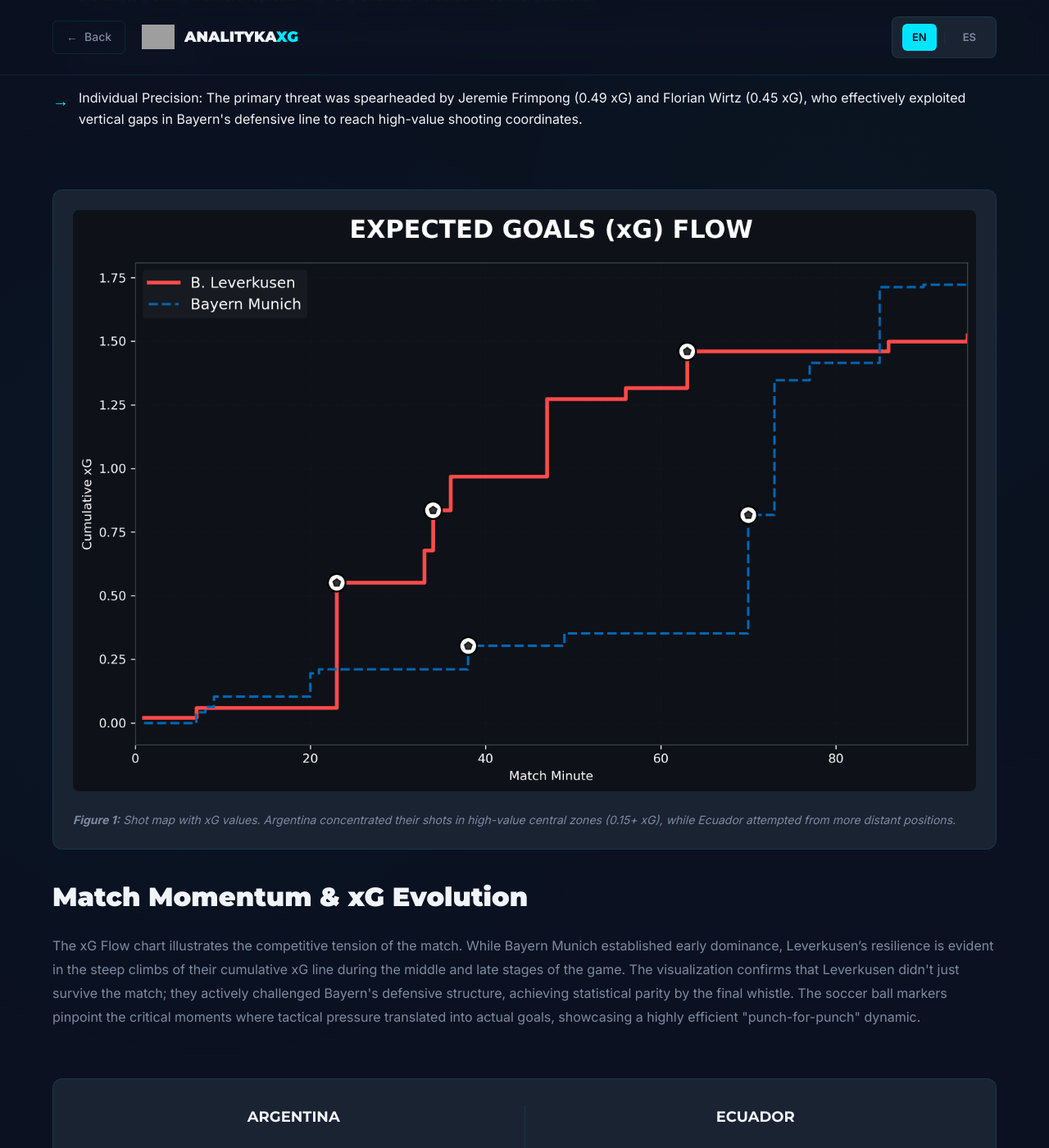
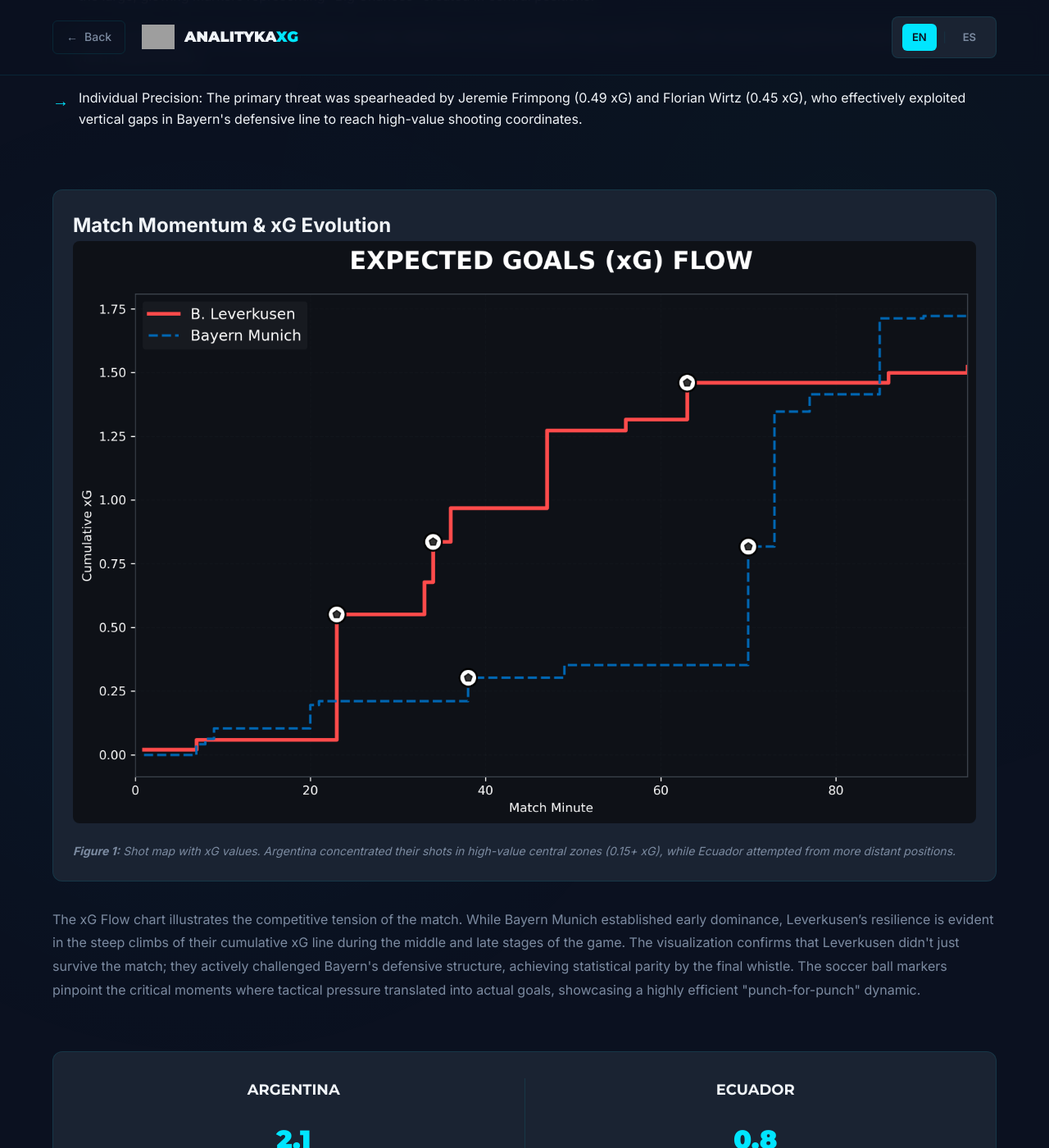
Before and after one commit to Fiallos77/analitykaXG, a Jekyll site: the page built from reports/argentina-ecuador-2024.md, in a window 1280 px wide and 1400 px high, scrolled down 2454 px. Shown: the whole window at 82% size. Built offline with Jekyll 4.4.1, drawn with Linux system fonts in a browser that asks for light colours; part of the change alters nothing that is shown; grey boxes are pictures that could not be loaded.

```diff
--- a/reports/argentina-ecuador-2024.md
+++ b/reports/argentina-ecuador-2024.md
@@ -75,6 +75,7 @@ lang: en
 
  <!-- Visualization 2: XG -->
     <div class="visualization">
+    <h2>Match Momentum & xG Evolution</h2>
         <img src="{{ site.baseurl }}/assets/images/xg_flow_final_leverkusen.png" alt="Shot Map Bayern Munich vs Leverkusen">
         <p class="viz-caption">
             <strong>Figure 1:</strong> Shot map with xG values. Argentina concentrated their shots
@@ -84,7 +85,7 @@ lang: en
 
     <!-- Section 2: xG Analysis -->
     <div class="content-section">
-        <h2>Match Momentum & xG Evolution</h2>
+
         <p>
             The xG Flow chart illustrates the competitive tension of the match. While Bayern Munich established early dominance, Leverkusen’s resilience is evident in the steep climbs of their cumulative xG line during the middle and late stages of the game. The visualization confirms that Leverkusen didn't just survive the match; they actively challenged Bayern's defensive structure, achieving statistical parity by the final whistle. The soccer ball markers pinpoint the critical moments where tactical pressure translated into actual goals, showcasing a highly efficient "punch-for-punch" dynamic.
         </p>
```
